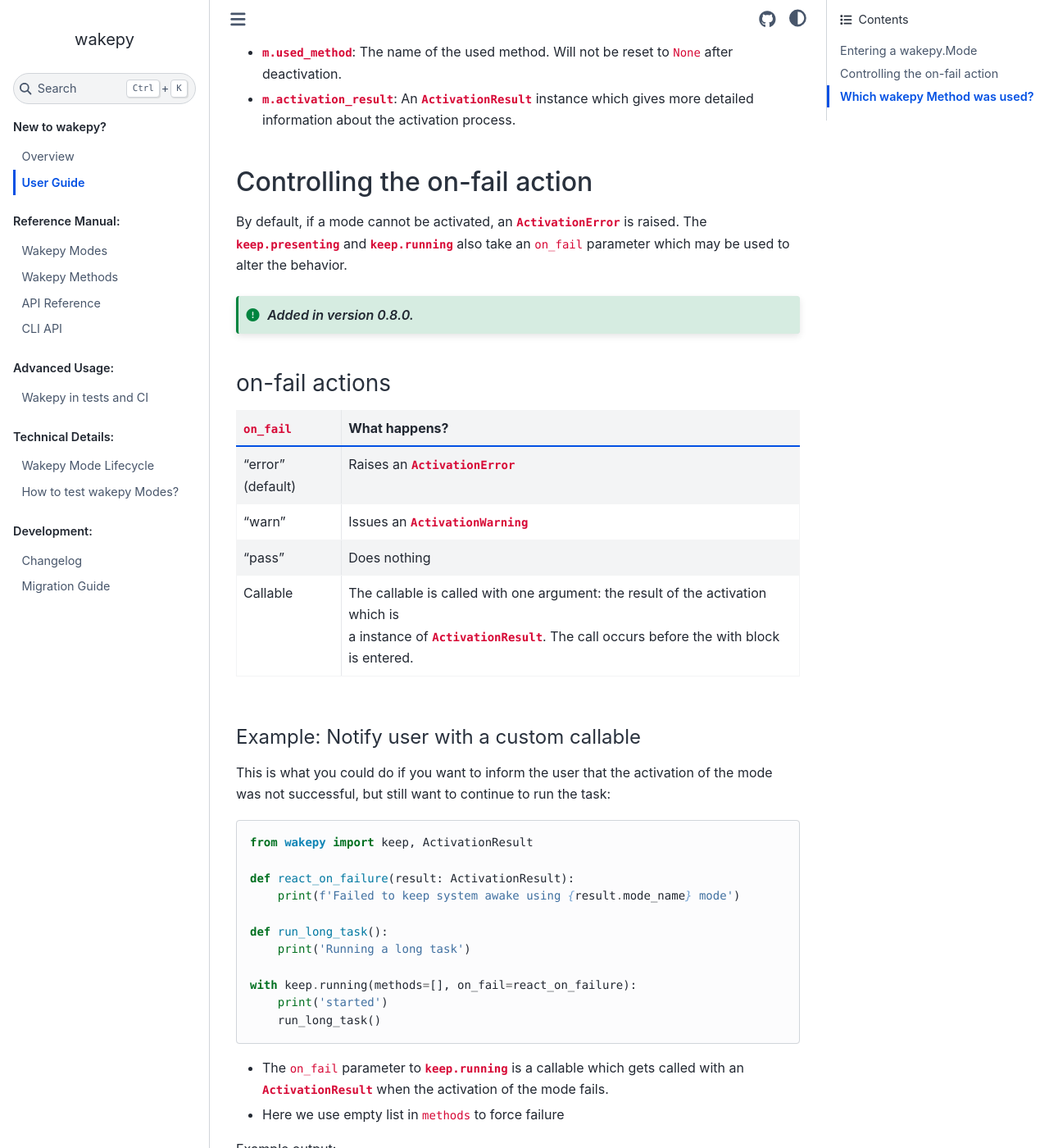
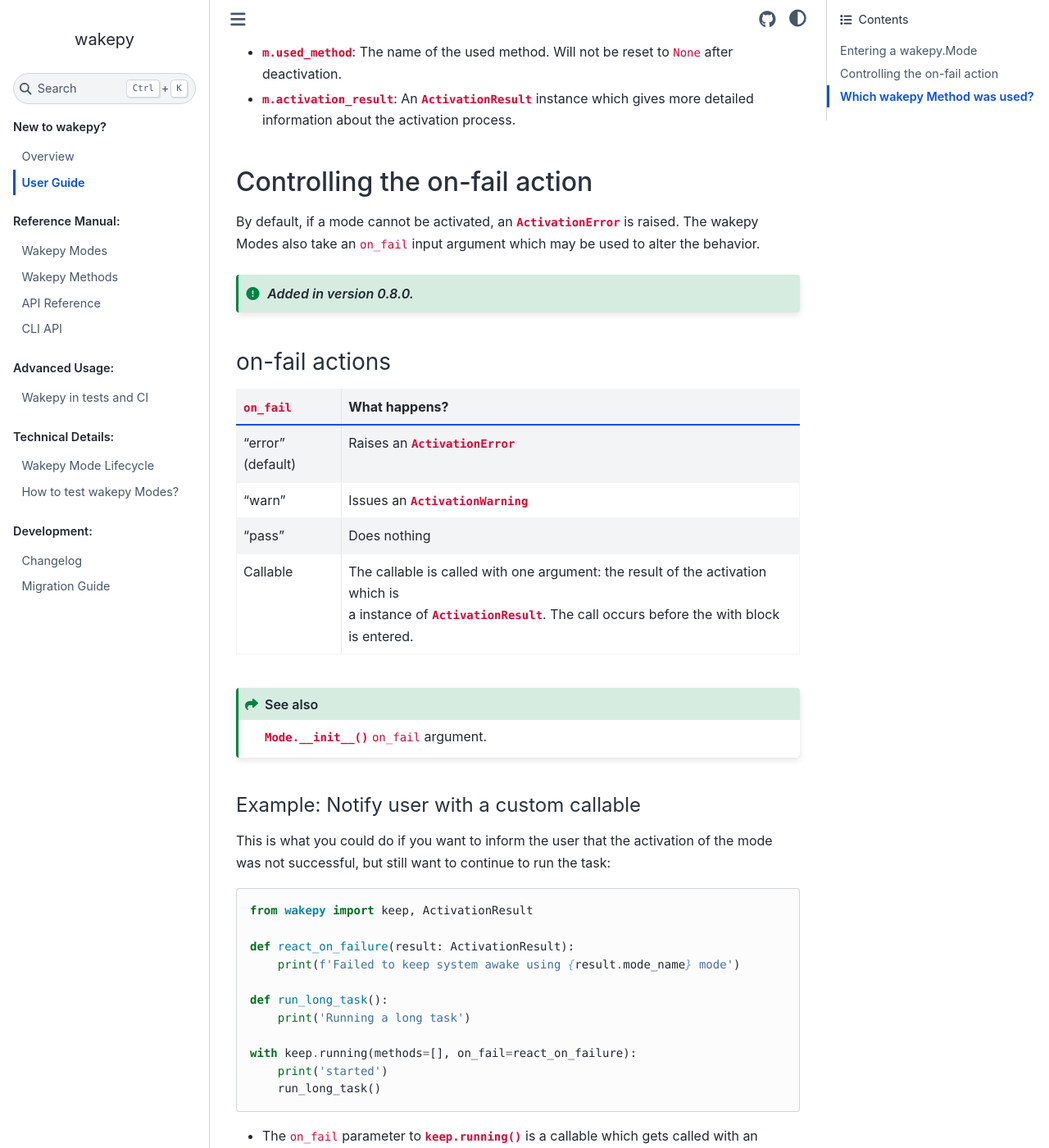
Before and after one commit to fohrloop/wakepy, a Sphinx documentation site: the page built from docs/source/user-guide.md, in a window 1280 px wide and 1400 px high, scrolled down 946 px. Shown: the whole window at 82% size. Built offline with Sphinx 7.4.7 and the Sphinx Book theme 1.1.4, drawn with Linux system fonts in a browser that asks for light colours; the version number could not be read and is left out; some of the changed text lies outside the part shown.

Commit message:
small adjustments to user guide
* used_mode, active_mode docs
* on_fail action docs

````diff
--- a/docs/source/user-guide.md
+++ b/docs/source/user-guide.md
@@ -5,7 +5,7 @@
 
 ## Entering a wakepy.Mode
 
-The wakepy modes are implemented as context managers of type {class}`wakepy.Mode`. The available convenience wrappers for creating a Mode are {func}`keep.presenting() <wakepy.keep.presenting>` and {func}`keep.running() <wakepy.keep.running>`. These are used with the `with` statement:
+The wakepy modes are implemented as context managers of type {class}`wakepy.Mode`. The available convenience wrappers for creating a Mode are {func}`keep.running() <wakepy.keep.running>` and {func}`keep.presenting() <wakepy.keep.presenting>`. These are used with the `with` statement:
 
 ```{code-block} python
 from wakepy import keep
@@ -34,7 +34,7 @@
 (on-fail-action)=
 ## Controlling the on-fail action
 
-By default, if a mode cannot be activated, an {class}`~wakepy.ActivationError` is raised. The {func}`keep.presenting <wakepy.keep.presenting>` and {func}`keep.running <wakepy.keep.running>` also take an `on_fail` parameter which may be used to alter the behavior.
+By default, if a mode cannot be activated, an {class}`~wakepy.ActivationError` is raised. The wakepy Modes also take an `on_fail` input argument which may be used to alter the behavior.
 
 ```{versionadded} 0.8.0
 ```
@@ -47,6 +47,11 @@
 | "warn"  | Issues an {class}`~wakepy.ActivationWarning` |
 | "pass"  | Does nothing |
 | Callable | The callable is called with one argument: the result of the activation which is <br> a instance of {class}`~wakepy.ActivationResult`. The call occurs before the with block is entered. |
+
+
+```{seealso}
+{class}`Mode.__init__() <wakepy.Mode>` `on_fail` argument.
+```
 
 #### Example: Notify user with a custom callable
 
@@ -66,7 +71,7 @@
     run_long_task()
 ```
 
-- The `on_fail` parameter to {func}`keep.running <wakepy.keep.running>` is a callable which gets called with an {class}`~wakepy.ActivationResult` when the activation of the mode fails.
+- The `on_fail` parameter to {func}`keep.running() <wakepy.keep.running>` is a callable which gets called with an {class}`~wakepy.ActivationResult` when the activation of the mode fails.
 - Here we use empty list in `methods` to force failure
 
 Example output:
@@ -131,3 +136,17 @@
 print('active_method:', m.active_method)
 print('used_method:', m.used_method)
 ```
+
+Example output:
+
+```
+active_method: org.gnome.SessionManager
+used_method: org.gnome.SessionManager
+--------
+active_method: None
+used_method: org.gnome.SessionManager
+```
+
+```{seealso}
+{attr}`Mode.active_method <wakepy.Mode.active_method>`,  {attr}`Mode.used_method <wakepy.Mode.used_method>`
+```
````
